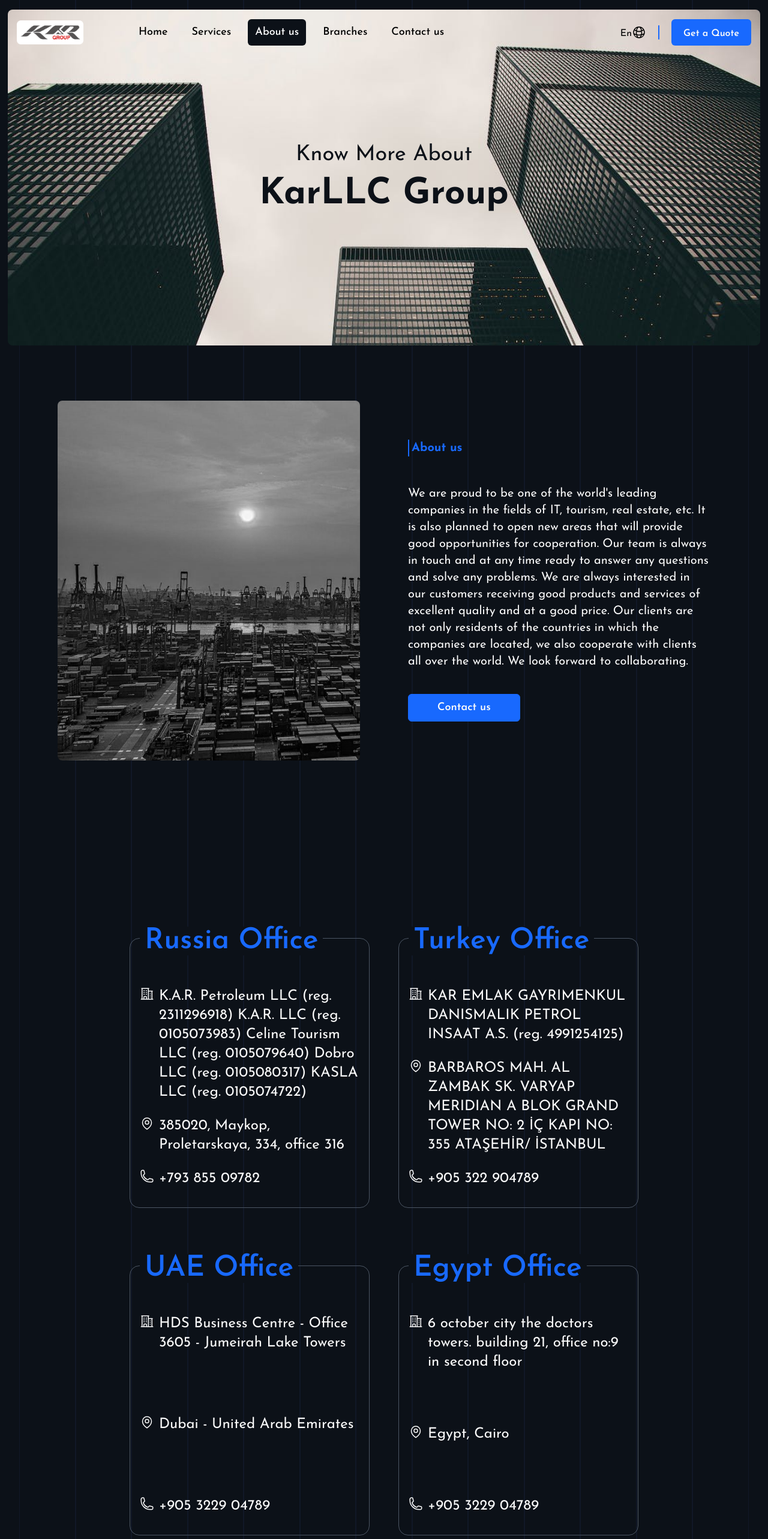
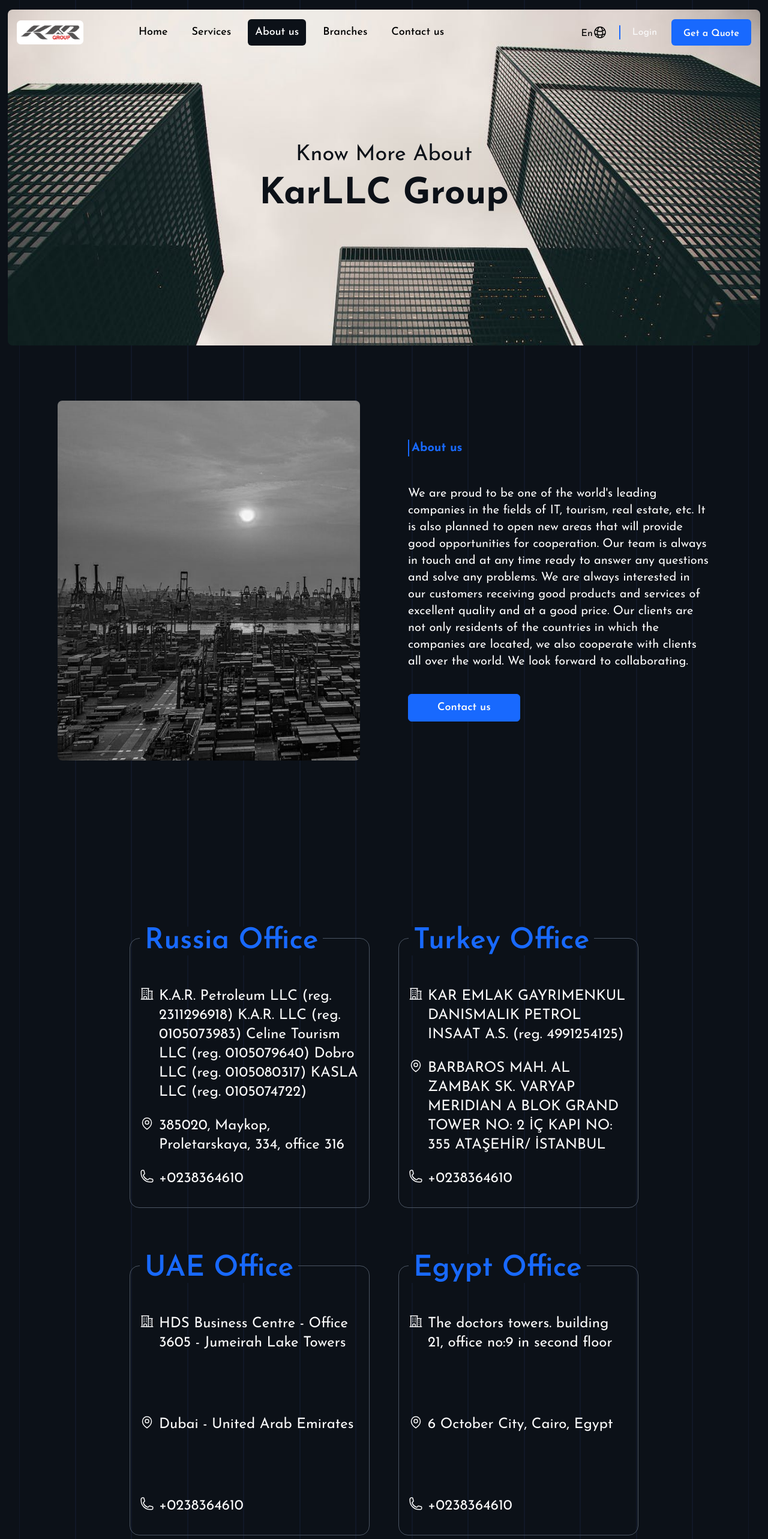
Before and after one commit to KareemAbbas1/karllc-client, a React (Vite) app: page /about-us in a window 1280 px wide. Shown: the top 2566 px of the page at 60% size. Built offline with nearby package versions, Linux system fonts and the light colour scheme.

Commit message:
add login to homme page

```diff
--- a/src/components/DefaultLayout.jsx
+++ b/src/components/DefaultLayout.jsx
@@ -181,7 +181,7 @@
                 <div className="flex items-center justify-between text-white w-full max-w-[1680px] ">
                   <div className="w-full flex items-center justify-between">
                     <div className='flex items-center gap-3 xl:gap-20'>
-                      <NavLink to="/" className="flex-shrink-0" onClick={() => {setLoading(true); setTimeout(() => {location.reload()}, 100)}}>
+                      <NavLink to="/" className="flex-shrink-0" onClick={() => { setLoading(true); setTimeout(() => { location.reload() }, 100) }}>
                         <img
                           className="h-8 xl:h-10 w-auto logos"
                           src={Logo}
@@ -318,7 +318,16 @@
                         }
                       </NavLink> */}
                       <div className='bg-blue h-6 w-[2px] rounded mx-5' />
-                      <button className='hidden md:block bg-blue text-white 2xl:text-sm font-semibold pb-2 pt-3 px-5 rounded-md hover:opacity-80' onClick={() => onScrollableLinkClick("kar-in-numbers",  currentLocation, navigate)}>
+
+                      <NavLink
+                        to="https://dev.karllc-group.com/"
+                        target="_blank"
+                        className="hidden lg:block me-6"
+                      >
+                        Login
+                      </NavLink>
+
+                      <button className='hidden md:block bg-blue text-white 2xl:text-sm font-semibold pb-2 pt-3 px-5 rounded-md hover:opacity-80' onClick={() => onScrollableLinkClick("kar-in-numbers", currentLocation, navigate)}>
                         {
                           language === "English"
                             ? "Get a Quote"
@@ -384,7 +393,7 @@
                         :
                         <button
                           key={item.name.english}
-                          onClick={() => onScrollableLinkClick(item.to.split("#")[1],  currentLocation, navigate)}
+                          onClick={() => onScrollableLinkClick(item.to.split("#")[1], currentLocation, navigate)}
                           className={
                             `
                           rounded-md px-3 md:px-1 xl:px-3 2xl:px-8 py-2 xl:text-lg font-medium md:text-sm navLinks
@@ -402,7 +411,7 @@
                     ))}
                   </div>
                   <div className="px-2 sm:px-3">
-                    <button className='bg-blue text-white font-semibold py-2 px-5 rounded-xl hover:opacity-80' onClick={() => onScrollableLinkClick("kar-in-numbers",  currentLocation, navigate)}>
+                    <button className='bg-blue text-white font-semibold py-2 px-5 rounded-xl hover:opacity-80' onClick={() => onScrollableLinkClick("kar-in-numbers", currentLocation, navigate)}>
                       Get a Quote
                     </button>
                   </div>
@@ -495,7 +504,7 @@
                 </div>
                 <div className='flex items-center gap-3'>
                   <PhoneIcon className='w-6 h-auto' />
-                  <p>+793 855 09782</p>
+                  <p>+0238364610</p>
                 </div>
                 <div className='flex items-center gap-3'>
                   <EnvelopeIcon className='w-6 h-auto' />
--- a/src/pages/About.jsx
+++ b/src/pages/About.jsx
@@ -32,8 +32,8 @@
     building: "K.A.R. Petroleum LLC (reg. 2311296918) K.A.R. LLC (reg. 0105073983) Celine Tourism LLC (reg. 0105079640) Dobro LLC (reg. 0105080317) KASLA LLC (reg. 0105074722)",
     location: "385020, Maykop, Proletarskaya, 334, office 316",
     phone: {
-      arabic: "793 855 09782+",
-      else: "+793 855 09782"
+      arabic: "0238364610+",
+      else: "+0238364610"
     }
   },
   {
@@ -47,8 +47,8 @@
     building: "KAR EMLAK GAYRIMENKUL DANISMALIK PETROL INSAAT A.S. (reg. 4991254125)",
     location: "BARBAROS MAH. AL ZAMBAK SK. VARYAP MERIDIAN A BLOK GRAND TOWER NO: 2 İÇ KAPI NO: 355 ATAŞEHİR/ İSTANBUL",
     phone: {
-      arabic: "905 322 904789+",
-      else: "+905 322 904789"
+      arabic: "0238364610+",
+      else: "+0238364610"
     }
   },
   {
@@ -62,8 +62,8 @@
     building: "HDS Business Centre - Office 3605 - Jumeirah Lake Towers",
     location: "Dubai - United Arab Emirates",
     phone: {
-      arabic: "905 3229 04789+",
-      else: "+905 3229 04789"
+      arabic: "0238364610+",
+      else: "+0238364610"
     }
   },
   {
@@ -74,11 +74,11 @@
       russian: "rus",
       turkish: "tur",
     },
-    building: "6 october city the doctors towers. building 21, office no:9 in second floor",
-    location: "Egypt, Cairo",
+    building: "The doctors towers. building 21, office no:9 in second floor",
+    location: "6 October City, Cairo, Egypt",
     phone: {
-      arabic: "905 3229 04789+",
-      else: "+905 3229 04789"
+      arabic: "0238364610+",
+      else: "+0238364610"
     }
   },
 ]
--- a/src/pages/Contact.jsx
+++ b/src/pages/Contact.jsx
@@ -28,13 +28,13 @@
         }
     }
 `
-const OverLay = styled.div`
-    width: 100%;
-    height: 110%;
-    position: absolute;
-    background: #0C1118;
-    opacity: 0.5;
-`
+// const OverLay = styled.div`
+//     width: 100%;
+//     height: 110%;
+//     position: absolute;
+//     background: #0C1118;
+//     opacity: 0.5;
+// `
 
 const Contact = () => {
 
@@ -124,8 +124,8 @@
                 <p>
                   {
                     language === "English"
-                      ? "+793 855 09782"
-                      : "793 855 09782+"
+                      ? "+0238364610"
+                      : "0238364610+"
                   }
                 </p>
               </div>
--- a/src/pages/Trade.jsx
+++ b/src/pages/Trade.jsx
@@ -5,7 +5,7 @@
 import { Fragment } from 'react'
 import { Menu, Transition } from '@headlessui/react'
 import { ChevronDownIcon } from '@heroicons/react/20/solid'
-import TradeHero from '../assets/TradeHero.jpg'
+// import TradeHero from '../assets/TradeHero.jpg'
 import MiniMap from '../assets/MiniMap.png'
 import LargeMap from '../assets/LargeMap.png'
 import { hero, mapSection, faqs } from "../lib/trade"
@@ -17,13 +17,7 @@
 
 
 const Hero = styled.div`
-  .over-lay {
-    width: 100%;
-    height: 100%;
-    position: absolute;
-    bottom: 0;
-    background: linear-gradient(0deg, #0C1118 0%, rgba(12, 17, 24, 0.00) 100%);
-  }
+  z-index: 2;
 
   .headline {
     @media(min-width: 1600px) and (max-width: 1919px) {
@@ -64,6 +58,8 @@
         .item-content {
           display: block;
           transition: all 300ms ease-in-out;
+          color: white;
+          z-index: 100;
         }
       }
     }
@@ -90,6 +86,17 @@
   }
 `
 
+const OverLay = styled.div`
+    width: 100%;
+    height: 100%;
+    min-height: 810px;
+    position: absolute;
+    top: 0;
+    left: 0;
+    background: linear-gradient(180deg, rgba(12, 17, 24, 0.32) 0%, rgba(12, 17, 24, 0) 100%);
+    /* background: linear-gradient(0deg, #0C1118 0%, rgba(12, 17, 24, 0.00) 100%); */
+    z-index: 1;
+`
 
 const MapContent = styled.div`
   @media(min-height: 625px) and (max-height: 657px) {
@@ -122,7 +129,7 @@
 
 const Trade = () => {
 
-  // const currentLocation = useLocation();
+  // const currentLo  cation = useLocation();
   const { language, loading, setLoading, onScrollableLinkClick } = UseStateContext();
 
   const currentLocation = useLocation();
@@ -148,8 +155,11 @@
       }
       <div className="w-screen min-h-[100vh] pt-32 md:pt-40 lg:pt-24 pb-12 lg:pb-32 large:pb-48 bg-dark text-white px-4 md:px-6 lg:px-4 lg:flex flex-col items-center snap-y-mandatory">
 
+        <OverLay />
 
-        <div className="w-screen h-screen" />
+        <div className="w-screen h-screen">
+          {/* <div className="w-full h-full bg-dark absolute top-0 left-0 z-[1000]" /> */}
+        </div>
 
         {/* Desktop video */}
         <div
@@ -239,7 +249,6 @@
         // style={{ backgroundImage: `url(${TradeHero})` }}
         >
 
-          {/* <div className="over-lay" /> */}
 
           <div className="
           hero-content
@@ -368,7 +377,7 @@
                         : language === "Russian" ? hero.bulletPoints[3].title.russian
                           : hero.bulletPoints[3].title.chinese
                   }
-                  <img className="item-content absolute -bottom-[80px] -right-10 rounded-lg z-[1000] w-[300px]" src="https://res.cloudinary.com/dqmqc0uaa/image/upload/v1689269318/pexels-engin-akyurt-1435904_adt4gi.jpg" />
+                  <img className="item-content absolute -bottom-[1%] rounded-lg w-[300px]" src="https://res.cloudinary.com/dqmqc0uaa/image/upload/v1689269318/pexels-engin-akyurt-1435904_adt4gi.jpg" />
                 </li>
               </ol>
 
@@ -592,7 +601,9 @@
                       : mapSection.secondParagraph.chinese
               }
             </p>
-            <button className={`
+            <button
+              onClick={() => onScrollableLinkClick("kar-in-numbers", currentLocation, navigate)}
+              className={`
                 border-2
                 border-blue
                 text-lg
```
Also changed, not shown: src/lib/trade.js.
